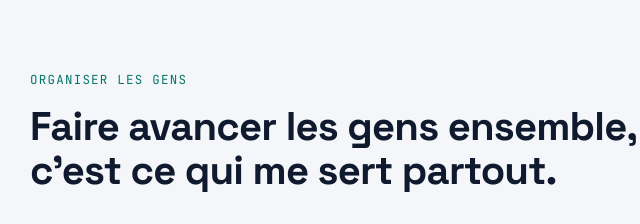
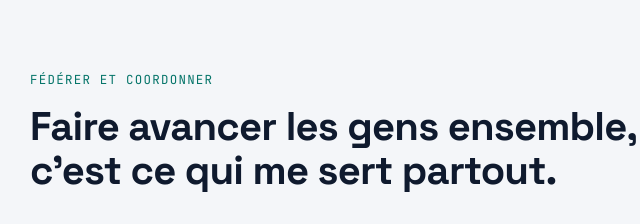
Before and after one commit to wickra07/wickra-pro, a plain HTML site: page grow.html in a window 1280 px wide. Shown: the part 5407-5631 px from the top of the page, 70-710 px from the left. Drawn offline with Linux system fonts and the light colour scheme.

Commit message:
grow: titre Fédérer et coordonner

```diff
--- a/grow.html
+++ b/grow.html
@@ -412,7 +412,7 @@ table.t td:first-child{font-weight:600;white-space:nowrap}
 
   <section id="gens" aria-labelledby="t-g">
     <div class="sec-head">
-      <span class="kicker">Organiser les gens</span>
+      <span class="kicker">Fédérer et coordonner</span>
       <h2 id="t-g">Faire avancer les gens ensemble, c'est ce qui me sert partout.</h2>
     </div>
     <div class="org">
```
